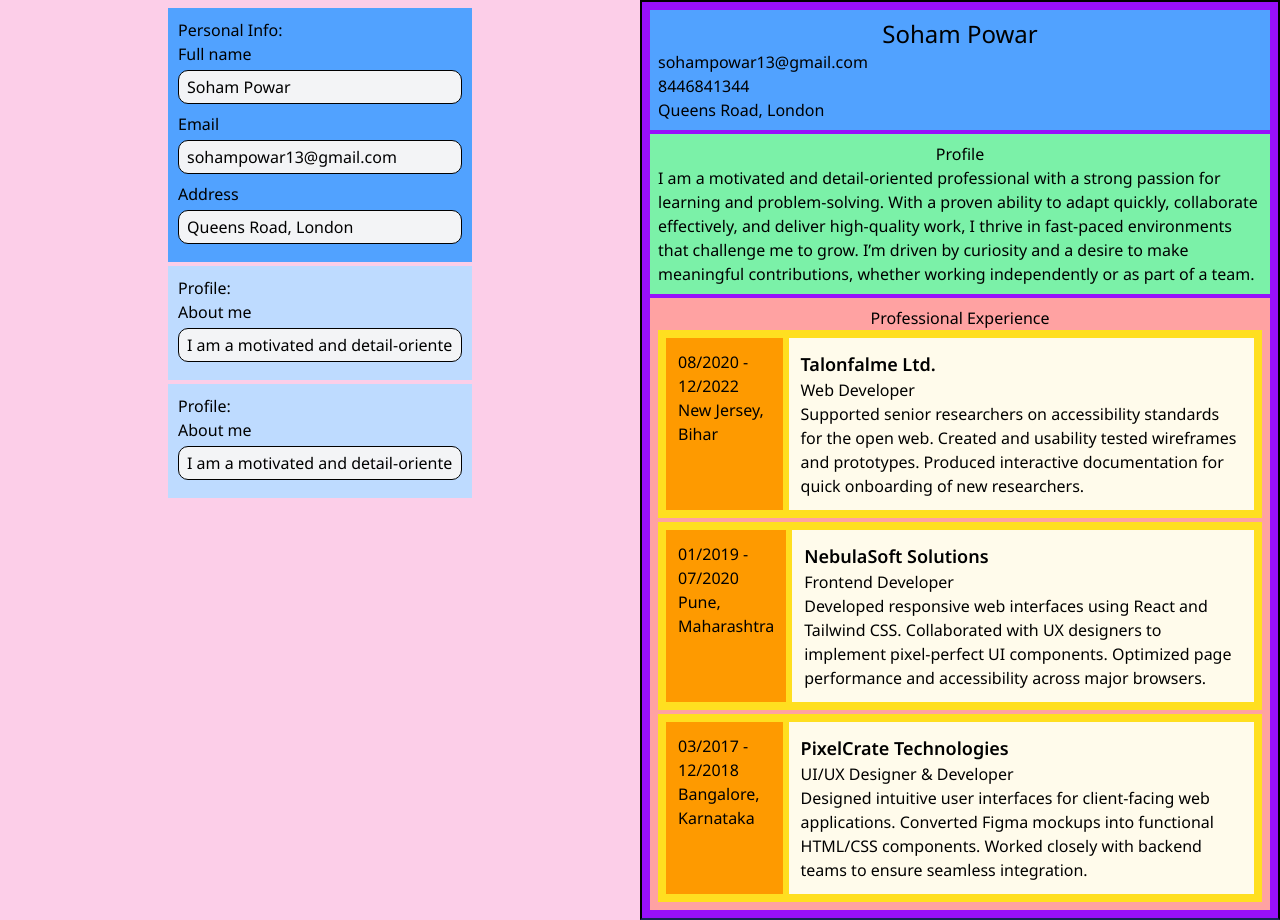
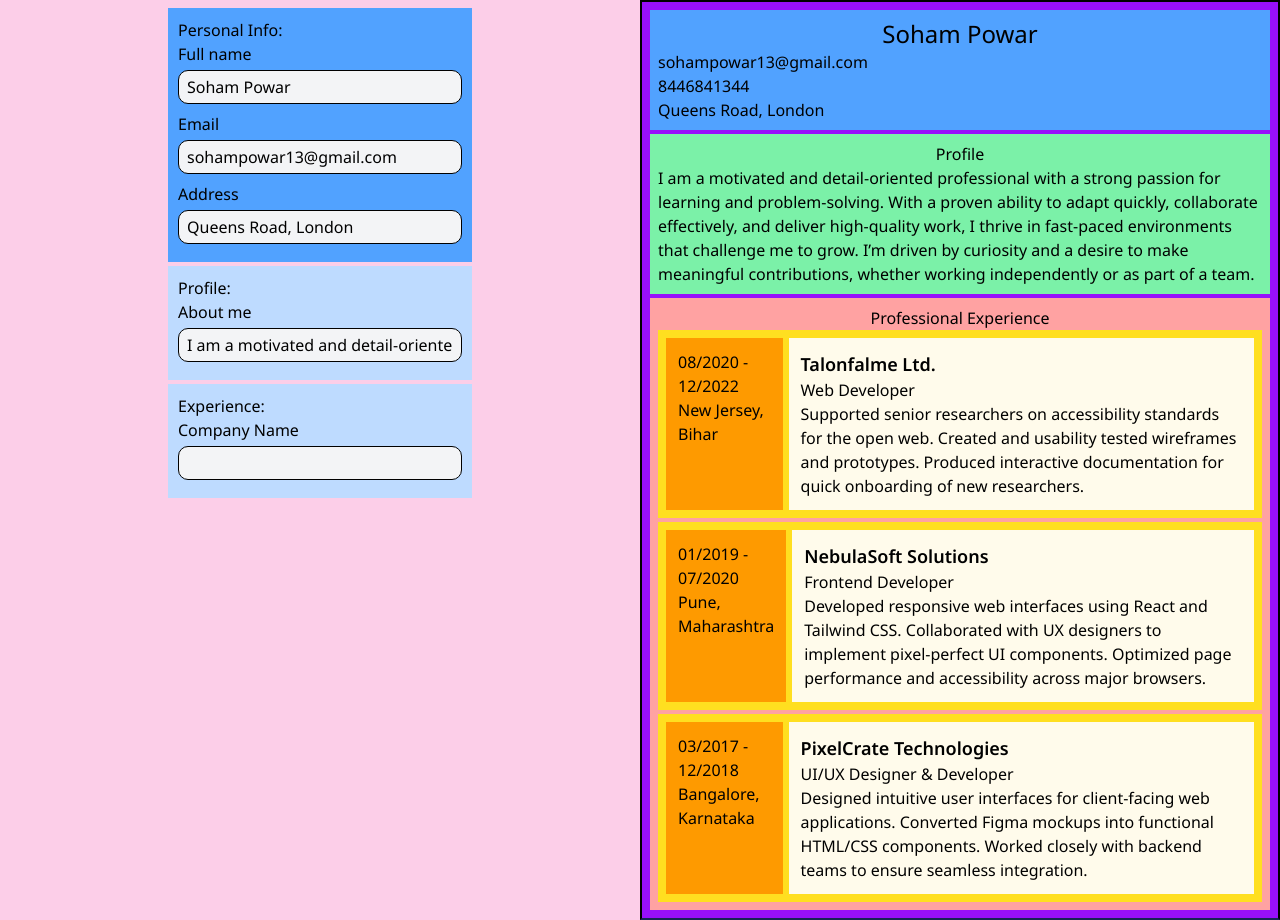
Before and after one commit to Soham-Powar/Resume-builder, a React (Vite) app: page / in a window 1280 px wide. Built offline with nearby package versions, Linux system fonts and the light colour scheme.

Commit message:
Make a new handle input function to handle conditions.

```diff
--- a/src/App.jsx
+++ b/src/App.jsx
@@ -60,7 +60,7 @@ export default function App() {
 			<div className="flex-1/2 bg-pink-200 p-2 flex flex-col gap-1 min-h-screen">
 				<PersonalInfoForm setPersonalInfo={setPersonalInfo} personalInfo={personalInfo} />
 				<ProfileForm setProfile={setProfile} profile={profile} />
-				<ExperienceForm setProfile={setExperiences} profile={profile} />
+				<ExperienceForm setExperiences={setExperiences} experiences={experiences} />
 			</div>
 
 
--- a/src/components/ExperienceForm.jsx
+++ b/src/components/ExperienceForm.jsx
@@ -1,10 +1,10 @@
 import FormInput from "./FormInput";
 
-export default function ExperienceForm({ setProfile, profile }) {
+export default function ExperienceForm({ setExperiences, experiences }) {
 	return (
 		<div className="bg-blue-200 mx-40 p-2.5">
-			<h2>Profile: </h2>
-			<FormInput name="About me" isRequired={true} type="text" setInfo={setProfile} info={profile} />
+			<h2>Experience: </h2>
+			<FormInput name="Company Name" isRequired={true} type="text" setInfo={setExperiences} info={experiences} />
 		</div>
 	);
 }
--- a/src/components/FormInput.jsx
+++ b/src/components/FormInput.jsx
@@ -1,4 +1,17 @@
+
+
 export default function FormInput({ name, isRequired, type, setInfo, info }) {
+
+	function handleInputChange(e) {
+		if (Array.isArray(info)) {
+			console.log("hel");
+		} else {
+			setInfo({
+				...info,
+				[idfy]: e.target.value,
+			})
+		}
+	}
 
 	// MAKE IT INTO CAMELCASE
 	let idfy = name
@@ -19,10 +32,7 @@ export default function FormInput({ name, isRequired, type, setInfo, info }) {
 				required={isRequired}
 				value={info[idfy] || ""}
 				onChange={(e) =>
-					setInfo({
-						...info,
-						[idfy]: e.target.value,
-					})
+					handleInputChange(e)
 				}
 				className="rounded-full border px-2 py-1"
 			/>
```
